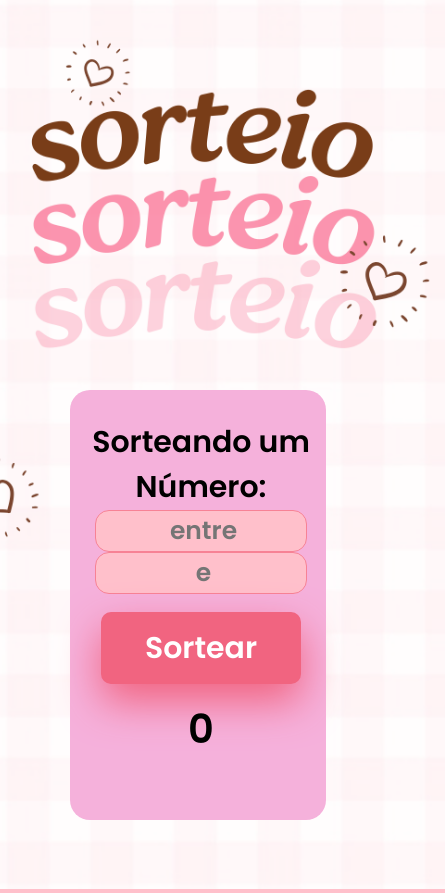
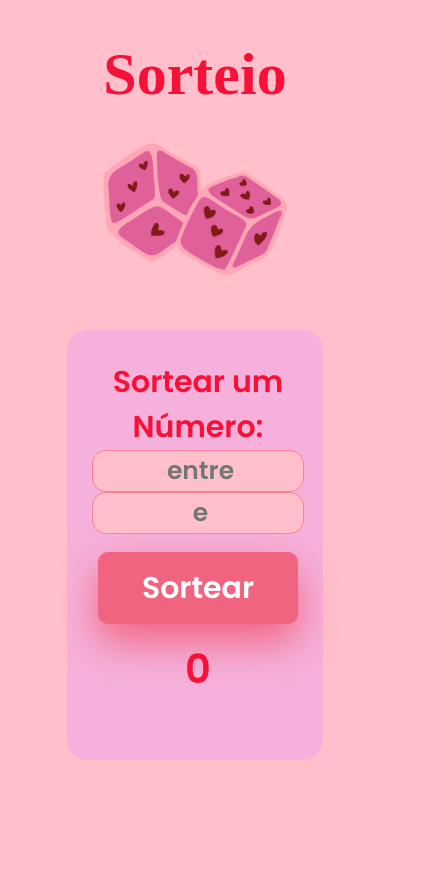
Before and after one commit to AlessandraSantanna/sorteador, a plain HTML site: page index.html in a window 390 px wide. Shown: the whole page, 445 px wide, since content can reach past the window. After the commit the page ends 844 px from the top, so only its background shows below. Drawn offline with Linux system fonts and the light colour scheme; a web font is replaced by a local one.

Commit message:
layout alterado

```diff
--- a/index.html
+++ b/index.html
@@ -5,25 +5,32 @@
     <meta name="viewport" content="width=device-width, initial-scale=1.0">
     <link rel="stylesheet" href="script.js">
     <link rel="stylesheet" href="style.css">
-
+    <link rel="preconnect" href="https://fonts.gstatic.com" crossorigin>
+<link href="https://fonts.googleapis.com/css2?family=Poppins:wght@600&family=Roboto:ital,wght@0,100;0,300;0,400;0,500;0,700;0,900;1,100;1,300;1,400;1,500;1,700;1,900&display=swap" rel="stylesheet">
+<link rel="preconnect" href="https://fonts.googleapis.com">
+<link rel="preconnect" href="https://fonts.gstatic.com" crossorigin>
+<link href="https://fonts.googleapis.com/css2?family=Poppins:wght@600&family=Protest+Riot&family=Roboto:ital,wght@0,100;0,300;0,400;0,500;0,700;0,900;1,100;1,300;1,400;1,500;1,700;1,900&display=swap" rel="stylesheet">
     <title>Sortear Número</title>
 </head>
 <body>
 
 <div class="projeto">
+    <h1>Sorteio</h1>
+    <img src="dados.png" width="200px">
+
         <div class="cards">
-             <h2 class="texto">  Sorteando um Número:</h2>
+             <h2 class="texto">  Sortear um Número:</h2>
 
             <input placeholder="entre" class=" input-min" type="number">
             <input placeholder="e" class="input-max"type="number"><br><br>
             <button onclick="generateNumber()" class="botão"> Sortear</button>
-            <div><p class="result">0</p></div>
+             <div><p class="result">0</p></div>
         </div>
 
 
 
 <div class="posicao">
-    <img class= "fundo" src="./Sorteio.png">
+
    </div>
 
 </div>
--- a/style.css
+++ b/style.css
@@ -4,18 +4,22 @@
     padding:0;
     margin-top: 0;
     text-decoration: none;
-    color:black;
+    color:rgb(247, 16, 55);
+    font-family: "Protest Riot";
     }
 
 body {
     background-color: pink;
-
+    font-family:"poppins";
+    font-weight: 700;
+    font-size:30px ;
+    text-align: center;
 }
 
 
 .projeto{
+    top:40px;
     display: flex;
-
 }
 
 .fundo{
@@ -38,15 +42,12 @@ h2{
     padding: 3px 0px 0px 10px;
     display: inline-block;
     gap:12px;
-    position:absolute;
-    top:380px;
-    left:480px;
-    right:50px;
+    position:relative;
+    top:0px;
+
     font-family:"poppins";
     font-size:12px ;
     text-align: center;
-
-
 
 }
 
@@ -102,9 +103,6 @@ input{
     font-weight: 500;
     border: none;
     font-family: poppins;
-
-
-
 }
 
 .result  {
@@ -119,15 +117,11 @@ input{
 
 @media screen and (max-width: 900px){
 
- .posicao .fundo{
-        width: 500px;
-
-    }
 
 
     .projetos{
      display: flex;
-        position:relative;
+     top:60px;
 
     }
 
@@ -139,10 +133,11 @@ input{
         padding: 30px 0px 0px 6px;
         display: inline-block;
         position:absolute;
-        top:390px;
-        left:70px;
+        top:290px;
+
             font-family:"montserrat";
         font-size:12px ;
         text-align: center;
     }
 }
+ /* <img class= "fundo" src="./Sorteio.png">*/
```
Also changed, not shown: dados.png (added), script.js (line endings or trailing spaces).
